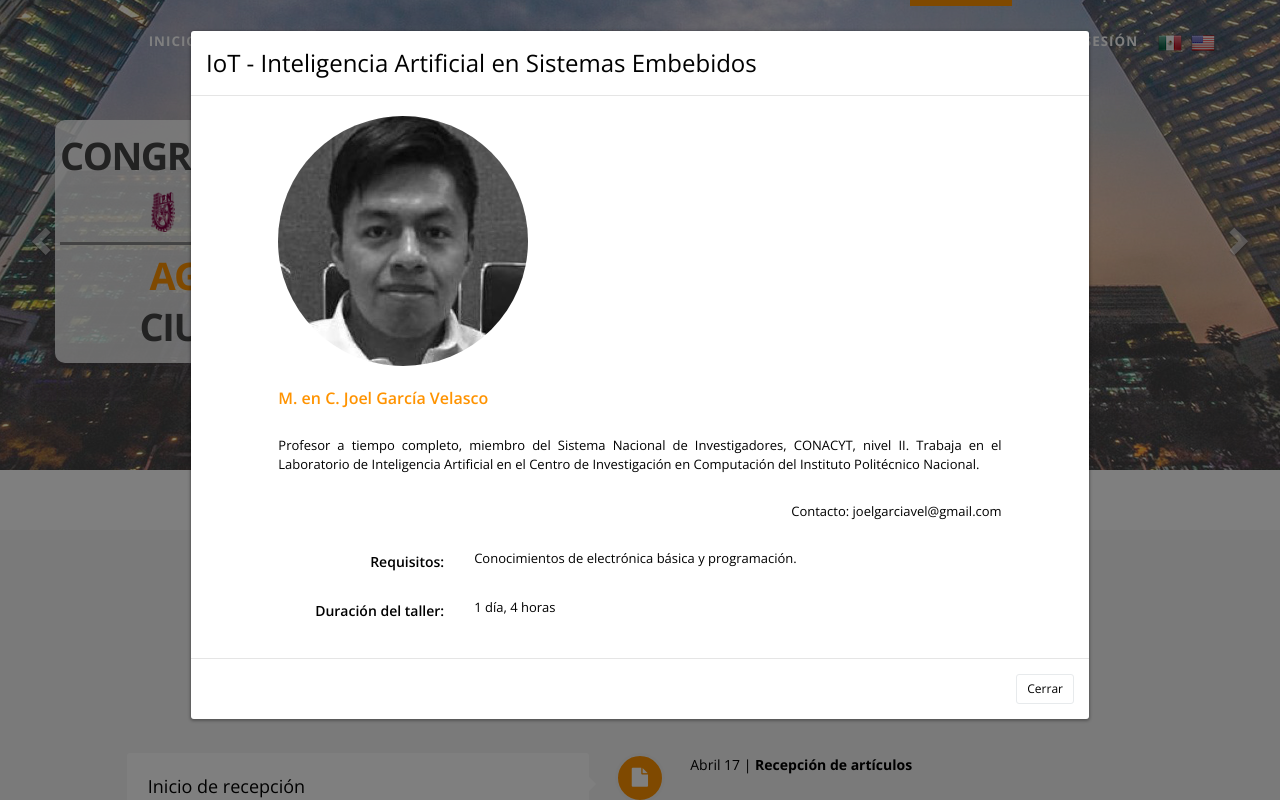
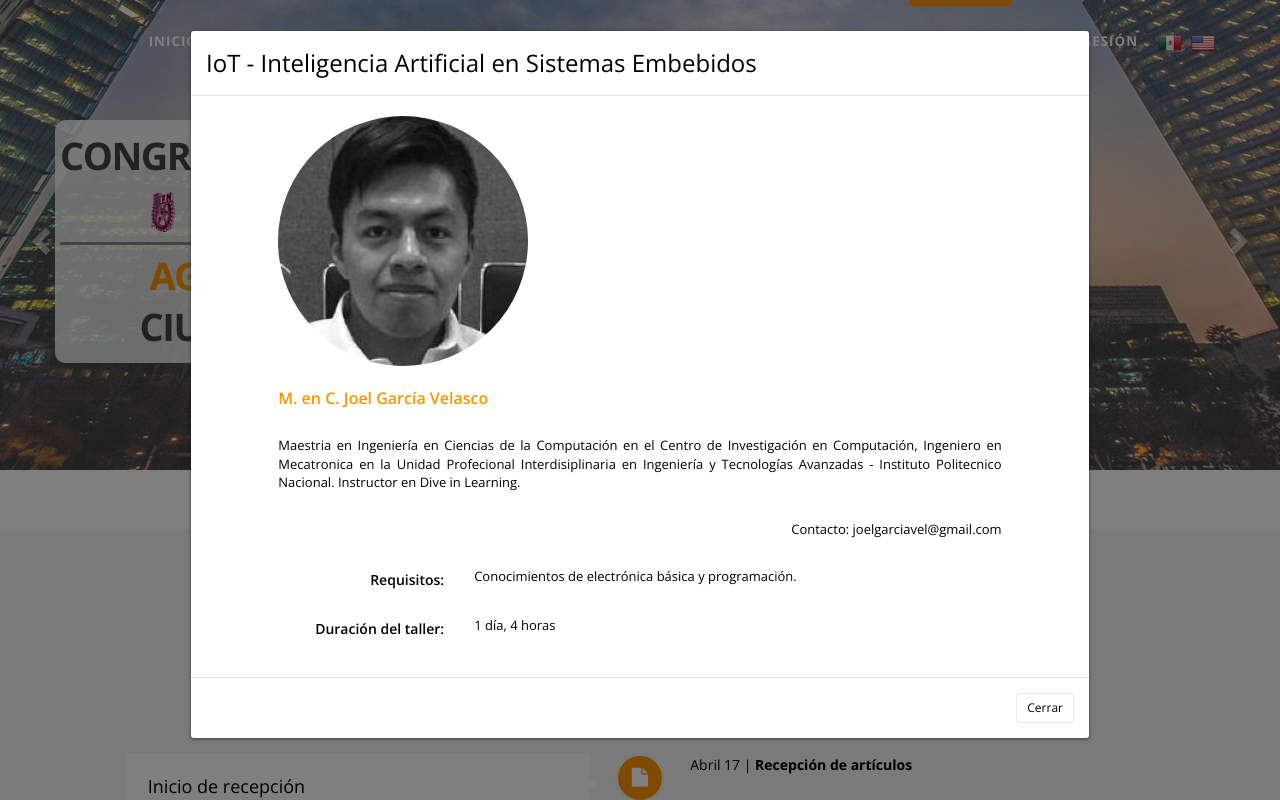
Before and after one commit to d4v1dp3/ccpage, a PHP site: page / in a window 1280 px wide, after a click on "Ver más". Run offline with PHP 8.4, Linux system fonts and the light colour scheme.

Commit message:
fix speaker's description

```diff
--- a/index.php
+++ b/index.php
@@ -1487,7 +1487,7 @@ if (isset($_GET["lang"]) && $_GET["lang"] == "en") {
                             <div class="row">
                             	<img src="img/landing/avatar_joel.jpg" class="img-responsive img-circle" alt=""><br>
                                 <h3 class="features-color-p">M. en C. Joel García Velasco</h3><br>
-                                <p class="text-justify" data-i18n="embedded-systems.ponente">Profesor a tiempo completo, miembro del Sistema Nacional de Investigadores, CONACYT, nivel II. Trabaja en el Laboratorio de Inteligencia Artificial en el Centro de Investigación en Computación del Instituto Politécnico Nacional.</p><br>
+                                <p class="text-justify" data-i18n="embedded-systems.ponente">Maestria en Ingeniería en Ciencias de la Computación en el Centro de Investigación en Computación, Ingeniero en Mecatronica en la Unidad Profecional Interdisiplinaria en Ingeniería y Tecnologías Avanzadas - Instituto Politecnico Nacional. Instructor en Dive in Learning.</p><br>
                             </div>
                             <div class="row">
                                 <p class="text-right"><span data-i18n="embedded-systems.contact">Contacto:</span> joelgarciavel@gmail.com</p><br>
--- a/locales/en.json
+++ b/locales/en.json
@@ -214,7 +214,7 @@
     },
     "embedded-systems": {
         "subtitle": "IoT - Artificial Intelligence in Embedded systems",
-        "ponente": "Full Time Research Professor,Member of System of National Researchers, CONACyT, Level II. Works at the Artificial Intelligence Laboratory Center for Computing Research National Polytechnic Institute, Mexico.",
+        "ponente": "Master in Science at the Computer Research Center, Mechatronic Engineering at the Unidad Profesional Interdisciplinaria en Ingeniería y Tecnologías Avanzadas - National Polytechnic Institute, Mexico. Instructor in \"Dive in learning\" ",
         "duration": "1 day, 4 hours",
         "requirements": "Knowledge on basic electronics and programming.",
         "workshop-duration": "Workshop duration: ",
--- a/schema_db.sql
+++ b/schema_db.sql
@@ -139,7 +139,6 @@ DELIMITER //
 CREATE PROCEDURE inscribe_taller(IN iuser int unsigned, IN italler int unsigned)
 BEGIN
 
-LOCK TABLES usuario_taller WRITE, user READ, taller READ;
 IF (select count(*) as cupo from usuario_taller where id_taller = italler) < (select cupo_maximo from taller where id = italler) THEN
     IF (select count(id_usuario) from usuario_taller where id_usuario = iuser and id_taller = italler) > 0 THEN
         select 0 as result;
@@ -154,8 +153,6 @@ IF (select count(*) as cupo from usuario_taller where id_taller = italler) < (se
 ELSE
     select 0 as result;
 END IF;
-
-UNLOCK TABLES;
 
 END //
 DELIMITER ;
--- a/users/inicio.php
+++ b/users/inicio.php
@@ -56,7 +56,7 @@ if (!($_SESSION['logged_in'])) {
                                             <hr>
                                         <?php } else {
                                             ?>
-                                            <span style="font-size: 16px; font-weight: 300;">Estás inscrito en los siguientes talles. </span><p><strong>** No olvides enviar tu ficha de depósito para asegurar tu lugar. Pronto tendremos la información de los pagos.</strong></p>
+                                            <span style="font-size: 16px; font-weight: 300;">Estás pre-registrado en los siguientes talles. </span><p><strong>** Proximamente se te enviará los datos de pago para la confirmación.** Mantente al pendiente </strong></p>
                                             <hr>
                                             <div class="table-responsive">
                                                 <table class="table table-striped table-hover dataTables-view" >
--- a/users/talleres.php
+++ b/users/talleres.php
@@ -40,6 +40,7 @@ if (!($_SESSION['logged_in'])) {
                         <div class="col-lg-12">
                             <div class="ibox float-e-margins">
                                 <div class="ibox-content">
+                                    <h2>Puedes pre-registrarte en los siguientes talleres:</h2>
                                     <div class="table-responsive">
                                         <table class="table table-striped table-hover dataTables-view" >
                                             <thead>
```
Also changed, not shown: 1 other file.
